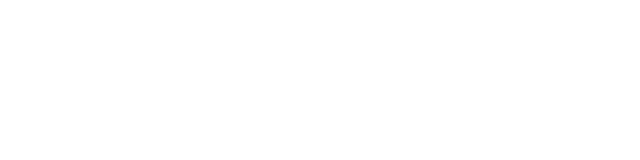
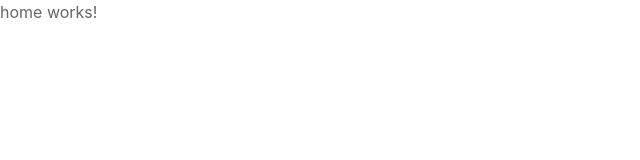
Before and after one commit to Ashkan4472/unit-selection, an Angular app: page / in a window 1280 px wide. Shown: the top 160 px of the page, without its empty margins (0-640 px from the left). Built offline with nearby package versions, Linux system fonts and the light colour scheme.

Commit message:
added home module

```diff
--- a/src/app/app-routing.module.ts
+++ b/src/app/app-routing.module.ts
@@ -1,8 +1,14 @@
 import { NgModule } from '@angular/core';
 import { Routes, RouterModule } from '@angular/router';
+import { HomeComponent } from './home/home.component';
 
 
-const routes: Routes = [];
+const routes: Routes = [
+  {
+    path: '',
+    component: HomeComponent,
+  },
+];
 
 @NgModule({
   imports: [RouterModule.forRoot(routes)],
--- a/src/app/app.module.ts
+++ b/src/app/app.module.ts
@@ -3,6 +3,7 @@
 
 import { AppRoutingModule } from './app-routing.module';
 import { AppComponent } from './app.component';
+import { HomeModule } from './home/home.module';
 
 @NgModule({
   declarations: [
@@ -10,7 +11,8 @@
   ],
   imports: [
     BrowserModule,
-    AppRoutingModule
+    AppRoutingModule,
+    HomeModule,
   ],
   providers: [],
   bootstrap: [AppComponent]
--- /dev/null
+++ b/src/app/home/home.component.html
@@ -0,0 +1 @@
+<p>home works!</p>
--- /dev/null
+++ b/src/app/home/home.component.ts
@@ -0,0 +1,15 @@
+import { Component, OnInit } from '@angular/core';
+
+@Component({
+  selector: 'app-home',
+  templateUrl: './home.component.html',
+  styleUrls: ['./home.component.scss']
+})
+export class HomeComponent implements OnInit {
+
+  constructor() { }
+
+  ngOnInit() {
+  }
+
+}
```
Also changed, not shown: src/app/home/home.module.ts (added, +12 -0 lines), src/app/home/home.service.ts (added, +7 -0 lines), src/app/home/home.component.scss (added).
